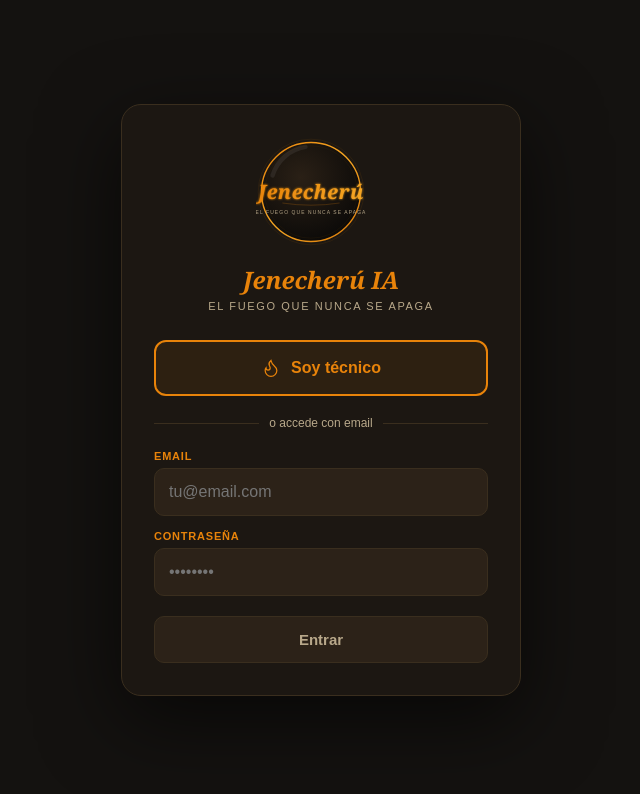
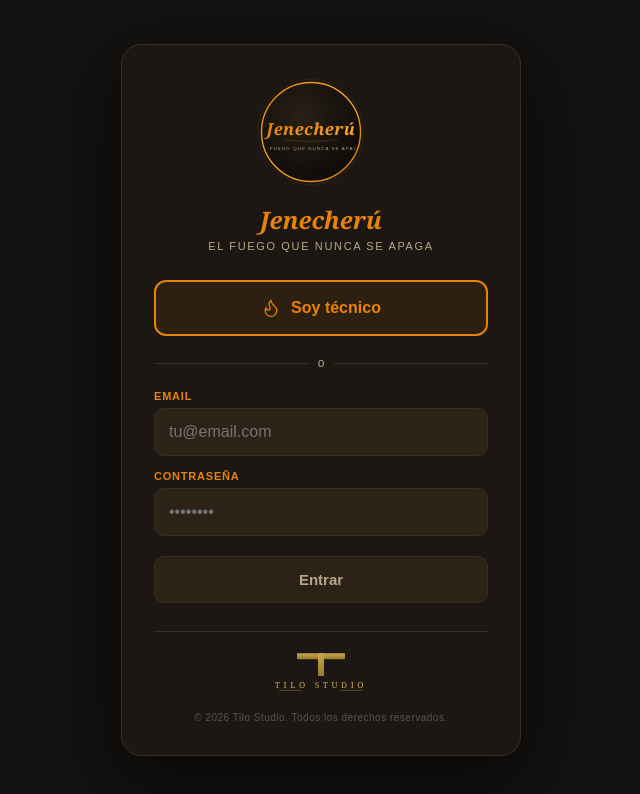
Before and after one commit to Juanestebanreng/jerecheru-ia, a React (Vite) app: page / in a window 1280 px wide. Shown: the top 794 px of the page, without its empty margins (319-959 px from the left). Built offline with nearby package versions, Linux system fonts and the light colour scheme.

Commit message:
Isaac fixes + logo + Tilo branding

```diff
--- a/src/App.jsx
+++ b/src/App.jsx
@@ -57,66 +57,23 @@ const Icon = ({ name, size=16, color="currentColor", style={} }) => {
 const JLogo = ({ size = 80 }) => (
   <svg width={size} height={size} viewBox="0 0 200 200" xmlns="http://www.w3.org/2000/svg">
     <defs>
-      <radialGradient id="bgGrad" cx="40%" cy="35%" r="65%">
-        <stop offset="0%" stopColor="#2A2016"/>
-        <stop offset="100%" stopColor="#0D0B09"/>
-      </radialGradient>
-      <linearGradient id="ringGrad" x1="0%" y1="0%" x2="100%" y2="100%">
-        <stop offset="0%" stopColor="#E8830A"/>
-        <stop offset="50%" stopColor="#F5A623"/>
-        <stop offset="100%" stopColor="#D97706"/>
-      </linearGradient>
-      <linearGradient id="textGrad" x1="0%" y1="0%" x2="100%" y2="0%">
-        <stop offset="0%" stopColor="#E8830A"/>
-        <stop offset="100%" stopColor="#F5A623"/>
-      </linearGradient>
-      <filter id="glow">
-        <feGaussianBlur stdDeviation="2" result="coloredBlur"/>
-        <feMerge><feMergeNode in="coloredBlur"/><feMergeNode in="SourceGraphic"/></feMerge>
-      </filter>
+      <radialGradient id="jbg" cx="40%" cy="35%" r="65%"><stop offset="0%" stopColor="#2A2016"/><stop offset="100%" stopColor="#0D0B09"/></radialGradient>
+      <linearGradient id="jrg" x1="0%" y1="0%" x2="100%" y2="100%"><stop offset="0%" stopColor="#E8830A"/><stop offset="50%" stopColor="#F5A623"/><stop offset="100%" stopColor="#D97706"/></linearGradient>
+      <linearGradient id="jtg" x1="0%" y1="0%" x2="100%" y2="0%"><stop offset="0%" stopColor="#E8830A"/><stop offset="100%" stopColor="#F5A623"/></linearGradient>
+      <clipPath id="jcp"><circle cx="100" cy="100" r="86"/></clipPath>
     </defs>
-
-    {/* Outer glow ring */}
     <circle cx="100" cy="100" r="96" fill="none" stroke="#E8830A" strokeWidth="0.5" opacity="0.3"/>
-
-    {/* Main circle background */}
-    <circle cx="100" cy="100" r="90" fill="url(#bgGrad)"/>
-
-    {/* Metallic border ring */}
-    <circle cx="100" cy="100" r="90" fill="none" stroke="url(#ringGrad)" strokeWidth="2.5"/>
+    <circle cx="100" cy="100" r="90" fill="url(#jbg)"/>
+    <circle cx="100" cy="100" r="90" fill="none" stroke="url(#jrg)" strokeWidth="2.5"/>
     <circle cx="100" cy="100" r="84" fill="none" stroke="#3A2A0A" strokeWidth="0.8" opacity="0.6"/>
-
-    {/* Inner highlight arc - top left */}
-    <path d="M 30 70 A 75 75 0 0 1 90 18" fill="none" stroke="rgba(255,255,255,0.07)" strokeWidth="8" strokeLinecap="round"/>
-
-    {/* Script text - Jenecherú */}
-    <text
-      x="100" y="112"
-      textAnchor="middle"
-      fontFamily="Georgia, 'Times New Roman', serif"
-      fontStyle="italic"
-      fontWeight="700"
-      fontSize="36"
-      fill="url(#textGrad)"
-      filter="url(#glow)"
-      letterSpacing="1"
-    >Jenecherú</text>
-
-    {/* Decorative underline swash */}
-    <path d="M 48 120 Q 100 128 152 120" fill="none" stroke="#E8830A" strokeWidth="0.8" opacity="0.5"/>
-
-    {/* Tagline */}
-    <text
-      x="100" y="140"
-      textAnchor="middle"
-      fontFamily="Arial, sans-serif"
-      fontWeight="500"
-      fontSize="9"
-      fill="#B8A88A"
-      letterSpacing="2"
-    >EL FUEGO QUE NUNCA SE APAGA</text>
+    <g clipPath="url(#jcp)">
+      <text x="100" y="106" textAnchor="middle" fontFamily="Georgia, serif" fontStyle="italic" fontWeight="700" fontSize="30" fill="url(#jtg)" letterSpacing="1">Jenecherú</text>
+      <path d="M 52 114 Q 100 120 148 114" fill="none" stroke="#E8830A" strokeWidth="0.8" opacity="0.5"/>
+      <text x="100" y="132" textAnchor="middle" fontFamily="Arial, sans-serif" fontWeight="500" fontSize="8" fill="#B8A88A" letterSpacing="2">EL FUEGO QUE NUNCA SE APAGA</text>
+    </g>
   </svg>
 );
+
 
 const TECHNICIANS = [
   { id:1,  name:"Mauricio Acosta",       pin:"7854", jobsAssigned:7, jobsCompleted:0, status:"SIN INICIAR" },
@@ -201,8 +158,8 @@ const INVOICES = [
 ];
 
 const PRODUCTION_DATA = TECHNICIANS.map(t => {
-  const m = Math.floor(Math.random()*30+60);
-  const a = Math.floor(Math.random()*20+20);
+  const m = 60 + ((t.id * 17) % 30);
+  const a = 20 + ((t.id * 13) % 20);
   return { ...t, mantenimiento:m, altas:a, total:m+a, expected:160, diff:(m+a)-160 };
 });
 // Referencia base: cómo era el negocio ANTES de la aplicación
@@ -258,7 +215,7 @@ const STATUS_PIE = [
 
 // Business context for AI
 const BUSINESS_CONTEXT = `
-Eres el asistente de inteligencia artificial de Jenecherú IA, una aplicación de gestión de operaciones para una empresa de telecomunicaciones subcontratista en Erandio, Vizcaya (Bilbao), España. Razón social: JENECHERU TELECOMUNICACIONES SL. El propietario se llama Daniel. Trabajan con Vodafone, Orange, Euskaltel, Más Móvil y Alarmas Segurma. La empresa facturadora principal es Zener (ZENER ALARMAS S.L., ZENER PLUS SL, ZENER COMUNICACIONES S.A.U.). Cobran a 60 días mediante confirming.
+Eres el asistente de inteligencia artificial de Jenecherú, una aplicación de gestión de operaciones para una empresa de telecomunicaciones subcontratista en Erandio, Vizcaya (Bilbao), España. Razón social: JENECHERU TELECOMUNICACIONES SL. El propietario se llama Daniel. Trabajan con Vodafone, Orange, Euskaltel, Más Móvil y Alarmas Segurma. La empresa facturadora principal es Zener (ZENER ALARMAS S.L., ZENER PLUS SL, ZENER COMUNICACIONES S.A.U.). Cobran a 60 días mediante confirming.
 
 DATOS ACTUALES DEL NEGOCIO:
 - 12 técnicos activos hoy
@@ -397,7 +354,7 @@ function Briefing({ setScreen, isMobile }) {
         <div style={{fontSize:13,color:B.creamDim,marginTop:6}}>
           {totalA>0
             ? <>Hoy tienes <strong style={{color:B.amber}}>{totalA} trabajos asignados</strong> — {totalY} completados ({pct}%).</>
-            : <>Bienvenido a Jenecherú IA. Los datos aparecerán cuando los técnicos empiecen a registrar trabajos.</>
+            : <>Bienvenido a Jenecherú. Los datos aparecerán cuando los técnicos empiecen a registrar trabajos.</>
           }
         </div>
       </div>
@@ -1033,7 +990,7 @@ function ROIDashboard({ roiEvents = [] }) {
         <div>
           <div style={{fontSize:13,color:B.green,fontWeight:600,textTransform:"uppercase",letterSpacing:1,marginBottom:4}}>💰 Ahorro total registrado</div>
           <div style={{fontSize:42,fontWeight:800,color:B.green,letterSpacing:-2,lineHeight:1}}>€{netSaving.toLocaleString()}</div>
-          <div style={{fontSize:13,color:"rgba(255,255,255,0.5)",marginTop:6}}>Desde que Jenecherú IA está en marcha</div>
+          <div style={{fontSize:13,color:"rgba(255,255,255,0.5)",marginTop:6}}>Desde que Jenecherú está en marcha</div>
         </div>
         <div style={{textAlign:"right"}}>
           <div style={{fontSize:12,color:B.creamDim,marginBottom:4}}>Sin la app, perderías mensualmente:</div>
@@ -1166,6 +1123,23 @@ const BOTTOM_TABS=[
   {id:"roi",     icon:"savings",label:"Ahorros"},
 ];
 
+const TiloMark = ({ size = 120 }) => (
+  <svg width={size} height={size * 0.4} viewBox="0 0 200 80" xmlns="http://www.w3.org/2000/svg">
+    <defs>
+      <linearGradient id="tiloGold" x1="0%" y1="0%" x2="0%" y2="100%">
+        <stop offset="0%" stopColor="#C9A84C"/>
+        <stop offset="100%" stopColor="#9A7A2E"/>
+      </linearGradient>
+    </defs>
+    <rect x="60" y="2" width="80" height="10" rx="1" fill="url(#tiloGold)"/>
+    <rect x="95" y="2" width="10" height="38" rx="1" fill="url(#tiloGold)"/>
+    <text x="100" y="60" textAnchor="middle" fontFamily="Georgia, serif" fontSize="14" fontWeight="400" fill="#C9A84C" letterSpacing="6">TILO STUDIO</text>
+    <line x1="30" y1="64" x2="68" y2="64" stroke="#9A7A2E" strokeWidth="0.8"/>
+    <line x1="132" y1="64" x2="170" y2="64" stroke="#9A7A2E" strokeWidth="0.8"/>
+  </svg>
+);
+
+
 function TechnicianLogin({ onLogin, onBack }) {
   const [selected, setSelected] = useState(null);
   const [pin, setPin] = useState("");
@@ -1269,7 +1243,7 @@ function Login({onLogin}){
   const submit=()=>{
     if((email==="daniel@jenecheru.es"||email==="jenecherutelecomunicaciones@gmail.com")&&pass==="jenecheru2026"){onLogin("owner");return;}
     if((email==="secretaria@jenecheru.es"||email==="jenecheruteleco@gmail.com")&&pass==="jenecheru2026"){onLogin("secretary");return;}
-    setErr("Email o contraseña incorrectos.");
+    setErr("Credenciales incorrectas.");
   };
 
   return (
@@ -1279,7 +1253,7 @@ function Login({onLogin}){
           <div style={{display:"flex",justifyContent:"center",marginLeft:"-20px",marginBottom:16}}>
             <JLogo size={110}/>
           </div>
-          <div style={{fontFamily:"Georgia,serif",fontSize:24,fontWeight:700,fontStyle:"italic",color:B.amber}}>Jenecherú IA</div>
+          <div style={{fontFamily:"Georgia,serif",fontSize:24,fontWeight:700,fontStyle:"italic",color:B.amber}}>Jenecherú</div>
           <div style={{fontSize:11,color:B.creamDim,letterSpacing:"0.15em",textTransform:"uppercase",marginTop:4}}>El fuego que nunca se apaga</div>
         </div>
 
@@ -1296,7 +1270,7 @@ function Login({onLogin}){
 
         <div style={{display:"flex",alignItems:"center",gap:10,marginBottom:20}}>
           <div style={{flex:1,height:1,background:B.border}}/>
-          <span style={{fontSize:12,color:B.creamDim}}>o accede con email</span>
+          <span style={{fontSize:12,color:B.creamDim}}>o</span>
           <div style={{flex:1,height:1,background:B.border}}/>
         </div>
 
@@ -1314,6 +1288,10 @@ function Login({onLogin}){
         </div>
         {err&&<div style={{background:B.red+"15",color:B.red,padding:"10px 14px",borderRadius:8,fontSize:13,marginBottom:16,border:`1px solid ${B.red}30`}}>{err}</div>}
         <button onClick={submit} style={{width:"100%",padding:"14px",borderRadius:10,border:"none",background:B.bgAccent,color:B.creamDim,fontWeight:700,fontSize:15,cursor:"pointer",border:`1px solid ${B.border}`}}>Entrar</button>
+        <div style={{textAlign:"center",marginTop:28,paddingTop:20,borderTop:`1px solid ${B.border}`}}>
+          <TiloMark size={120}/>
+          <div style={{fontSize:10,color:"#555",marginTop:8,letterSpacing:"0.05em"}}>© 2026 Tilo Studio. Todos los derechos reservados.</div>
+        </div>
       </div>
     </div>
   );
@@ -1327,7 +1305,7 @@ function MobileMenu({screen,setScreen,role,onClose,onLogout}){
       <div style={{width:260,background:B.bgMid,borderLeft:`1px solid ${B.border}`,display:"flex",flexDirection:"column",overflowY:"auto"}}>
         <div style={{padding:"20px 18px 16px",borderBottom:`1px solid ${B.border}`,display:"flex",alignItems:"center",gap:12}}>
           <JLogo size={38}/>
-          <div><div style={{fontFamily:"Georgia,serif",fontSize:15,fontWeight:700,fontStyle:"italic",color:B.amber}}>Jenecherú IA</div><div style={{fontSize:9,color:B.creamDim,letterSpacing:"0.1em",textTransform:"uppercase",marginTop:1}}>El fuego que nunca se apaga</div></div>
+          <div><div style={{fontFamily:"Georgia,serif",fontSize:15,fontWeight:700,fontStyle:"italic",color:B.amber}}>Jenecherú</div><div style={{fontSize:9,color:B.creamDim,letterSpacing:"0.1em",textTransform:"uppercase",marginTop:1}}>El fuego que nunca se apaga</div></div>
         </div>
         <nav style={{flex:1,padding:"8px 0"}}>
           {visibleNav.map(item=>(
@@ -1382,7 +1360,7 @@ export default function App() {
       <div style={{background:B.bgMid,borderBottom:`1px solid ${B.border}`,padding:"12px 16px",display:"flex",alignItems:"center",justifyContent:"space-between",flexShrink:0,position:"sticky",top:0,zIndex:100}}>
         <div style={{display:"flex",alignItems:"center",gap:10}}>
           <JLogo size={30}/>
-          <div style={{fontFamily:"Georgia,serif",fontSize:16,fontWeight:700,fontStyle:"italic",color:B.amber}}>Jenecherú IA</div>
+          <div style={{fontFamily:"Georgia,serif",fontSize:16,fontWeight:700,fontStyle:"italic",color:B.amber}}>Jenecherú</div>
         </div>
         <div style={{display:"flex",alignItems:"center",gap:8}}>
           <div style={{fontSize:12,color:B.creamDim,maxWidth:120,textAlign:"right",lineHeight:1.3}}>{TITLES[screen]}</div>
@@ -1412,7 +1390,7 @@ export default function App() {
       <div style={{width:248,background:B.bgMid,display:"flex",flexDirection:"column",flexShrink:0,overflow:"auto",borderRight:`1px solid ${B.border}`}}>
         <div style={{padding:"20px 18px 16px",borderBottom:`1px solid ${B.border}`,display:"flex",alignItems:"center",gap:12}}>
           <JLogo size={42}/>
-          <div><div style={{fontFamily:"Georgia,serif",fontSize:16,fontWeight:700,fontStyle:"italic",color:B.amber,lineHeight:1.2}}>Jenecherú IA</div><div style={{fontSize:9,color:B.creamDim,letterSpacing:"0.12em",textTransform:"uppercase",marginTop:2}}>El fuego que nunca se apaga</div></div>
+          <div><div style={{fontFamily:"Georgia,serif",fontSize:16,fontWeight:700,fontStyle:"italic",color:B.amber,lineHeight:1.2}}>Jenecherú</div><div style={{fontSize:9,color:B.creamDim,letterSpacing:"0.12em",textTransform:"uppercase",marginTop:2}}>El fuego que nunca se apaga</div></div>
         </div>
         <nav style={{padding:"10px 0",flex:1}}>
           {visibleNav.map(item=>(
```
